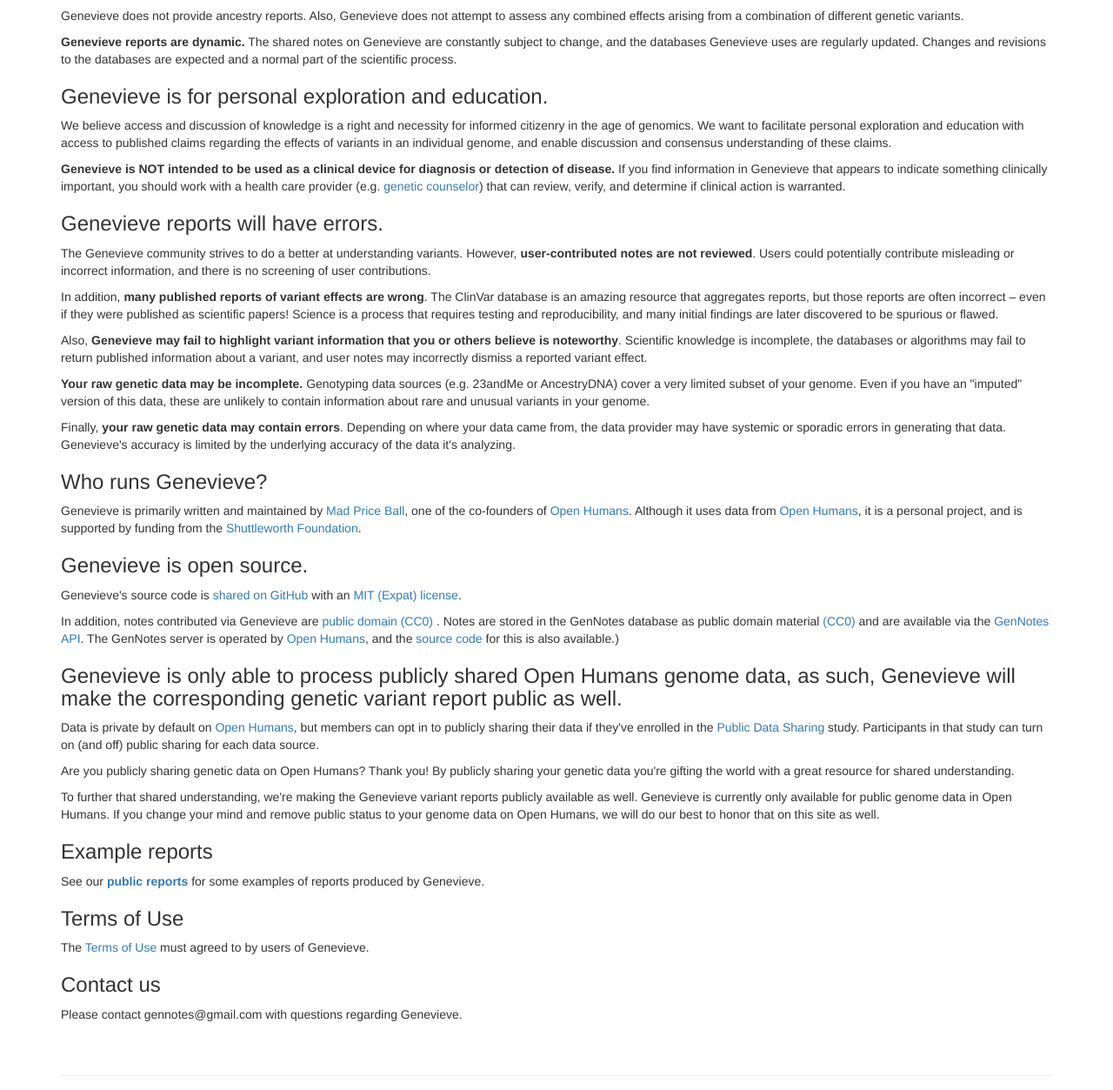
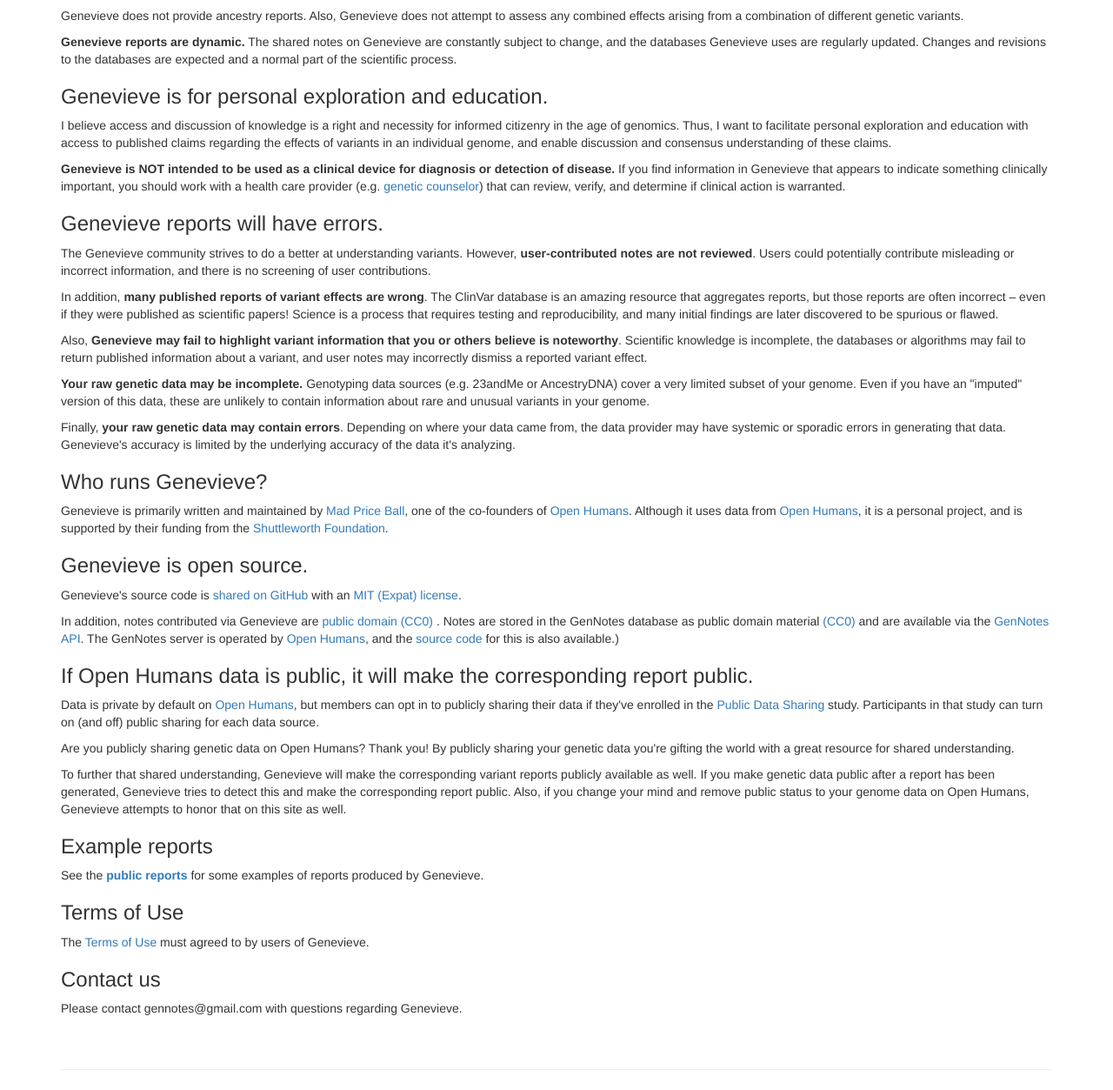
Before and after one commit to madprime/genevieve, a Django app: page /about/ in a window 1280 px wide. Shown: the part 417-1670 px from the top of the page at 87% size. Run offline with Django 3.2, Linux system fonts and the light colour scheme; parts of the project's set-up code (start-up, migrations or seed data) failed here and were passed over; some libraries are stand-ins or nearby versions.

Commit message:
Remove public-only requirement.
Also: updates language to clarify 'personal project' and removes a
bunch of annoying checkboxes that IMHO are unnecessary legal paranoia.

```diff
--- a/genevieve_client/templates/genevieve_client/about_notes.html
+++ b/genevieve_client/templates/genevieve_client/about_notes.html
@@ -6,7 +6,7 @@
 <h2>About Genevieve's Notes</h2>
 
 <p class="lead">
-  Genevieve also invites users to create or edit shared notes, to augment
+  Genevieve also invites you to create or edit shared notes, to augment
   ClinVar data. These notes are edited and stored in the GenNotes server, and
   are public domain.
 </p>
--- a/genevieve_client/templates/genevieve_client/partial_about.html
+++ b/genevieve_client/templates/genevieve_client/partial_about.html
@@ -16,7 +16,7 @@
   Genevieve is primarily written and maintained by <a href="http://www.madpriceball.net/">
   Mad Price Ball</a>, one of the co-founders of <a href="https://openhumans.org">Open Humans</a>.
   Although it uses data from <a href="https://openhumans.org">Open Humans</a>,
-  it is a personal project, and is supported by funding from the
+  it is a personal project, and is supported by their funding from the
   <a href="https://shuttleworthfoundation.org/">Shuttleworth Foundation</a>.
 </p>
 
--- a/genevieve_client/templates/genevieve_client/partial_education_and_exploration.html
+++ b/genevieve_client/templates/genevieve_client/partial_education_and_exploration.html
@@ -1,9 +1,9 @@
 <h3>Genevieve is for personal exploration and education.</h3>
 <p>
-  We believe access and discussion of knowledge is a right and necessity for
-  informed citizenry in the age of genomics. We want to facilitate personal
-  exploration and education with access to published claims regarding the
-  effects of variants in an individual genome, and enable discussion and
+  I believe access and discussion of knowledge is a right and necessity for
+  informed citizenry in the age of genomics. Thus, I want to facilitate
+  personal exploration and education with access to published claims regarding
+  the effects of variants in an individual genome, and enable discussion and
   consensus understanding of these claims.
 </p>
 <p>
--- a/genevieve_client/templates/genevieve_client/partial_public_reports.html
+++ b/genevieve_client/templates/genevieve_client/partial_public_reports.html
@@ -1,5 +1,4 @@
-<h3>Genevieve is only able to process publicly shared Open Humans genome data, as such,
-  Genevieve will make the corresponding genetic variant report public as well.</h3>
+<h3>If Open Humans data is public, it will make the corresponding report public.</h3>
 <p>
   Data is private by default on <a href="https://www.openhumans.org/">Open
   Humans</a>, but members can opt in to publicly sharing their data if they've
@@ -13,15 +12,17 @@
   shared understanding.
 </p>
 <p>
-  To further that shared understanding, we're making the Genevieve variant
-  reports publicly available as well. Genevieve is currently only available for
-  public genome data in Open Humans. If you change your mind and remove public status
-  to your genome data on Open Humans, we will do our best to honor that on this site as well.
+  To further that shared understanding, Genevieve will make the corresponding
+  variant reports publicly available as well. If you make genetic data public
+  after a report has been generated, Genevieve tries to detect this and make the
+  corresponding report public. Also, if you change your mind and remove public
+  status to your genome data on Open Humans, Genevieve attempts to honor that
+  on this site as well.
 </p>
 
 <h3>Example reports</h3>
 <p>
-  See our
+  See the
   <b>
     <a href="{% url 'public_reports' %}">public reports</a>
   </b> for some examples of reports produced by Genevieve.
--- a/genevieve_client/urls.py
+++ b/genevieve_client/urls.py
@@ -3,7 +3,6 @@ from django.contrib import admin
 
 from .views import (AuthorizeGennotesView,
                     AuthorizeOpenHumansView,
-                    CompleteSignupView,
                     DeleteAccountView,
                     HomeView,
                     GenomeImportView,
@@ -20,9 +19,6 @@ urlpatterns = [
     # url(r'^blog/', include('blog.urls')),
 
     url(r'^$', HomeView.as_view(), name='home'),
-
-    url(r'complete_signup/$', CompleteSignupView.as_view(),
-        name='complete_signup'),
 
     url(r'about/$',
         HomeView.as_view(template_name='genevieve_client/about.html'),
--- a/genevieve_client/views.py
+++ b/genevieve_client/views.py
@@ -47,34 +47,6 @@ def make_unique_username(base):
                 return name
 
 
-class CompleteSignupView(TemplateView):
-    template_name = 'genevieve_client/complete_signup.html'
-
-    def post(self, request, **kwargs):
-        terms_categories = ['education_and_exploration', 'contains_errors',
-                            'incomplete', 'public', 'terms']
-
-        if all([item in request.POST and request.POST[item] == 'on' for
-                item in terms_categories]):
-            gvuser = GenevieveUser.objects.get(user=request.user)
-            gvuser.agreed_to_terms = True
-            gvuser.save()
-            try:
-                ohuser = OpenHumansUser.objects.get(user=request.user)
-                ohuser.perform_genome_reports(request=request)
-            except OpenHumansUser.DoesNotExist:
-                pass
-        else:
-            messages.error(
-                request, 'Please agree to our terms of use and indicate you '
-                'understand important aspects of Genevieve.')
-            return super(CompleteSignupView, self).get(request, **kwargs)
-        messages.success(
-            request, "Welcome to Genevieve! We'll work on a report now. (It "
-            "make take several minutes, and you'll need to reload to check.)")
-        return redirect('home')
-
-
 class HomeView(TemplateView):
     template_name = 'genevieve_client/home.html'
 
@@ -96,7 +68,8 @@ class HomeView(TemplateView):
         passed = True
         # Edited for running in public-only mode.
         # for item in ['intended_use', 'comprehensive', 'accurate', 'private']:
-        for item in ['intended_use', 'comprehensive', 'accurate']:
+        for item in ['intended_use', 'comprehensive',
+                     'accurate', 'private', 'terms']:
             if item not in post:
                 messages.error(request, 'Please answer all quiz questions.')
                 passed = False
@@ -111,18 +84,31 @@ class HomeView(TemplateView):
         if 'comprehensive' in post and post['comprehensive'] != 'no':
             messages.error(request, 'Sorry, Genevieve is NOT comprehensive.')
             passed = False
-        # Comment out when running in public-only mode:
-        # if 'private' in post and post['private'] != 'depends':
-        #    messages.error(
-        #        request, 'Sorry, Genevieve is NOT always private. If genetic '
-        #        'data is public on Open Humans, the Genevieve report will be '
-        #        'public.')
-        #    passed = False
+        if 'private' in post and post['private'] != 'depends':
+            messages.error(
+                request, 'Sorry, Genevieve is NOT always private. If genetic '
+                'data is public on Open Humans, the Genevieve report will be '
+                'public.')
+            passed = False
+        if 'terms' in post and post['terms'] != 'on':
+            messages.error(
+                request, 'Please agree to our terms of use and indicate you '
+                'understand important aspects of Genevieve.')
+            passed = False
+
         if passed:
             gvuser, _ = GenevieveUser.objects.get_or_create(user=request.user)
             gvuser.passed_quiz = True
+            gvuser.agreed_to_terms = True
             gvuser.save()
-            return redirect('complete_signup')
+
+            try:
+                ohuser = OpenHumansUser.objects.get(user=request.user)
+                ohuser.perform_genome_reports(request=request)
+            except OpenHumansUser.DoesNotExist:
+                pass
+
+            return redirect('home')
         else:
             return super(HomeView, self).get(request, **kwargs)
 
@@ -415,9 +401,7 @@ class GenomeReportDetailView(TemplateView):
     def dispatch(self, request, *args, **kwargs):
         self.genomereport = GenomeReport.objects.get(pk=kwargs['pk'])
 
-        # I've replaced the line below for "public only" mode:
-        # if request.user == self.genomereport.user or self.is_public():
-        if self.is_public():
+        if request.user == self.genomereport.user or self.is_public():
             return super(GenomeReportDetailView, self).dispatch(
                 request, *args, **kwargs)
         return redirect('home')
```
Also changed, not shown: genevieve_client/models.py (+1 -13 lines), genevieve_client/templates/genevieve_client/complete_signup.html (deleted, +0 -69 lines), genevieve_client/templates/genevieve_client/home.html (+15 -7 lines).
